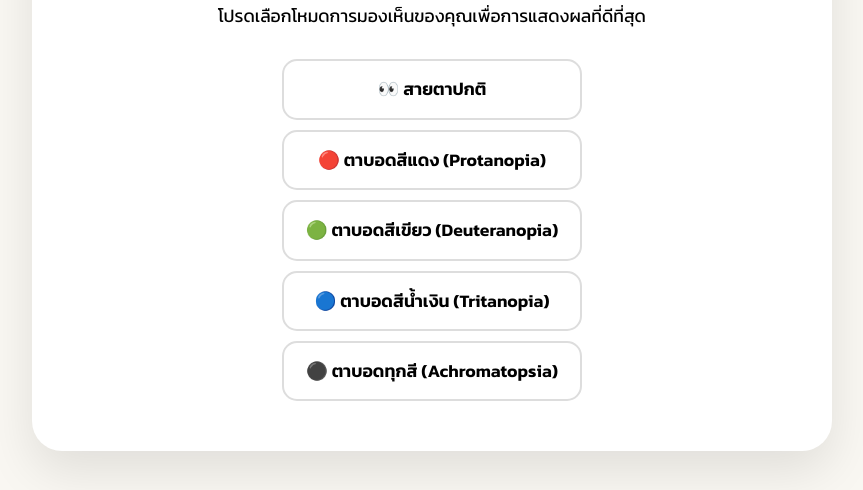
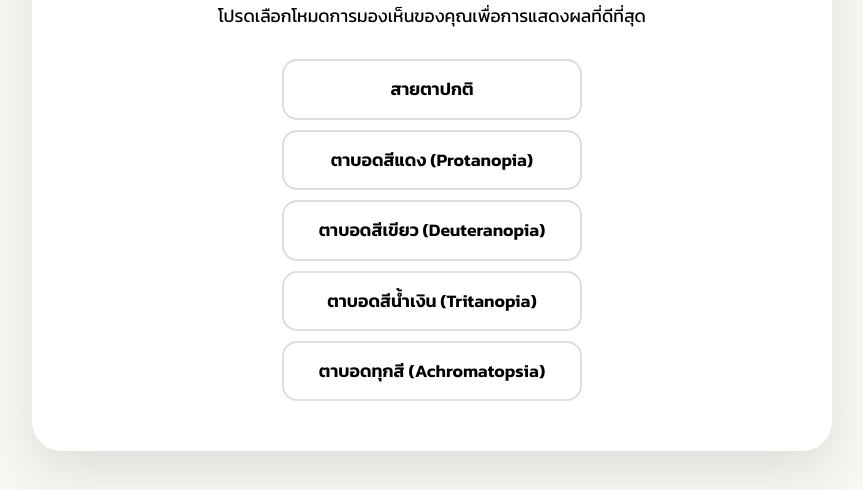
Before and after one commit to icefifaza/H1, a plain HTML site: page index.html in a window 1280 px wide. Shown: the part 217-707 px from the top of the page, without its empty margins (208-1071 px from the left). Drawn offline with nearby package versions, Linux system fonts and the light colour scheme.

Commit message:
Update index.html

```diff
--- a/index.html
+++ b/index.html
@@ -73,11 +73,11 @@
                         <h2 class="quiz-title">ยินดีต้อนรับสู่ Healing Space</h2>
                         <p class="quiz-subtitle">โปรดเลือกโหมดการมองเห็นของคุณเพื่อการแสดงผลที่ดีที่สุด</p>
 
-                        <button class="color-mode-btn" onclick="selectColor('normal')">👀 สายตาปกติ</button>
-                        <button class="color-mode-btn" onclick="selectColor('protanopia')">🔴 ตาบอดสีแดง (Protanopia)</button>
-                        <button class="color-mode-btn" onclick="selectColor('deuteranopia')">🟢 ตาบอดสีเขียว (Deuteranopia)</button>
-                        <button class="color-mode-btn" onclick="selectColor('tritanopia')">🔵 ตาบอดสีน้ำเงิน (Tritanopia)</button>
-                        <button class="color-mode-btn" onclick="selectColor('achromatopsia')">⚫ ตาบอดทุกสี (Achromatopsia)</button>
+                        <button class="color-mode-btn" onclick="selectColor('normal')">สายตาปกติ</button>
+                        <button class="color-mode-btn" onclick="selectColor('protanopia')">ตาบอดสีแดง (Protanopia)</button>
+                        <button class="color-mode-btn" onclick="selectColor('deuteranopia')">ตาบอดสีเขียว (Deuteranopia)</button>
+                        <button class="color-mode-btn" onclick="selectColor('tritanopia')">ตาบอดสีน้ำเงิน (Tritanopia)</button>
+                        <button class="color-mode-btn" onclick="selectColor('achromatopsia')">ตาบอดทุกสี (Achromatopsia)</button>
                     </div>
                 </div>
             </div>
```
